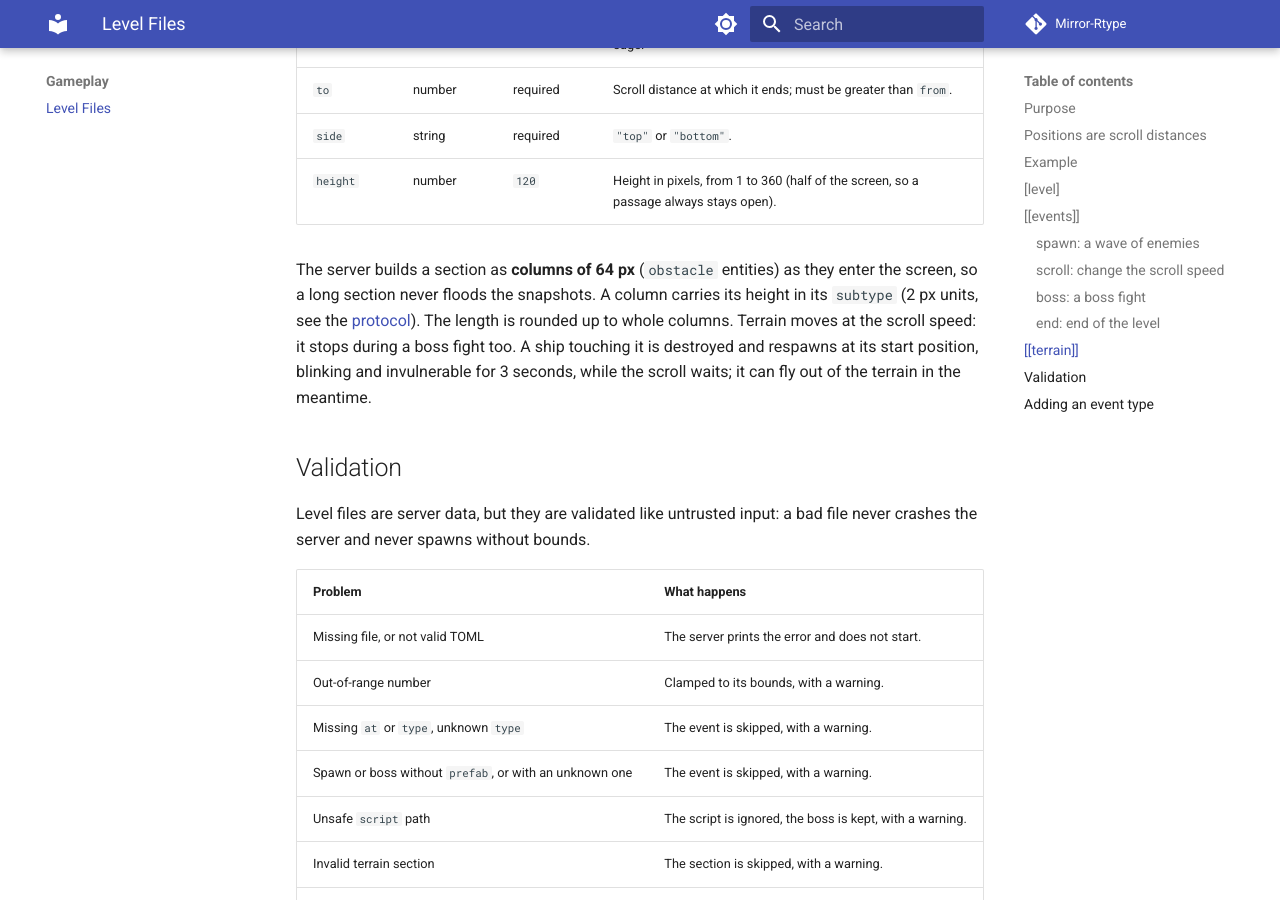
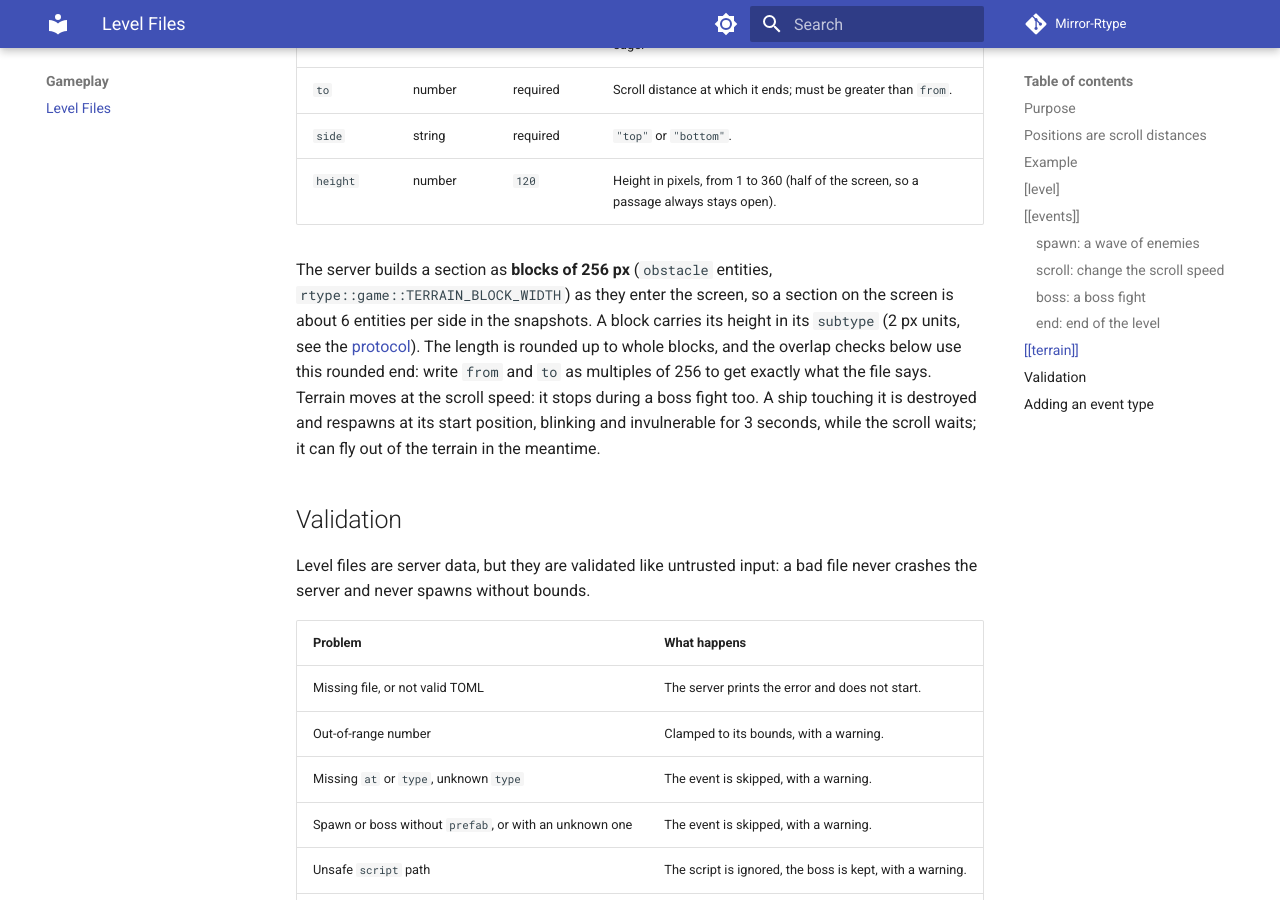
Before and after one commit to Matt4401/Mirror-Rtype, an MkDocs documentation site: the page built from docs/gameplay/levels.md, in a window 1280 px wide and 900 px high, scrolled down 3793 px. Built offline with MkDocs 1.6.1 and Material for MkDocs 9.7.7, drawn with Linux system fonts in a browser that asks for light colours; comment, search, counter and statistics services are not loaded.

Commit message:
docs: describe the 256 px terrain blocks

```diff
--- a/docs/gameplay/levels.md
+++ b/docs/gameplay/levels.md
@@ -132,9 +132,11 @@ A solid ground or ceiling that scrolls with the level. Touching it destroys a sh
 | `side` | string | required | `"top"` or `"bottom"`. |
 | `height` | number | `120` | Height in pixels, from 1 to 360 (half of the screen, so a passage always stays open). |
 
-The server builds a section as **columns of 64 px** (`obstacle` entities) as they enter the screen, so a long section
-never floods the snapshots. A column carries its height in its `subtype` (2 px units, see the
-[protocol](../protocol/packets.md#appendix-a--r-type-entity-conventions)). The length is rounded up to whole columns.
+The server builds a section as **blocks of 256 px** (`obstacle` entities, `rtype::game::TERRAIN_BLOCK_WIDTH`) as they
+enter the screen, so a section on the screen is about 6 entities per side in the snapshots. A block carries its height
+in its `subtype` (2 px units, see the [protocol](../protocol/packets.md#appendix-a--r-type-entity-conventions)). The
+length is rounded up to whole blocks, and the overlap checks below use this rounded end: write `from` and `to` as
+multiples of 256 to get exactly what the file says.
 Terrain moves at the scroll speed: it stops during a boss fight too. A ship touching it is destroyed and respawns at
 its start position, blinking and invulnerable for 3 seconds, while the scroll waits; it can fly out of the terrain in
 the meantime.
```
Also changed, not shown: docs/architecture/server.md (+1 -1 lines), docs/protocol/packets.md (+1 -1 lines), 1 other file.
